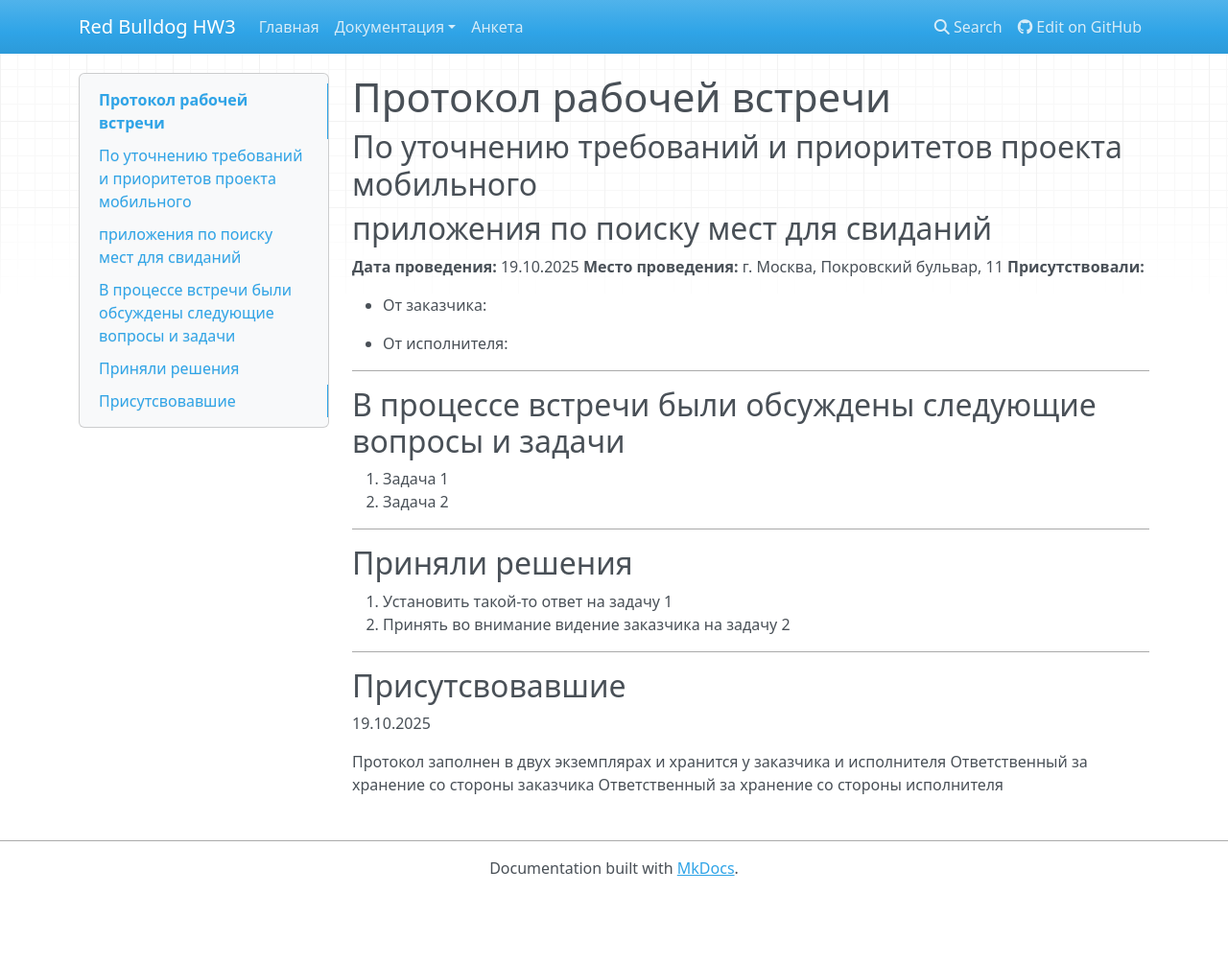
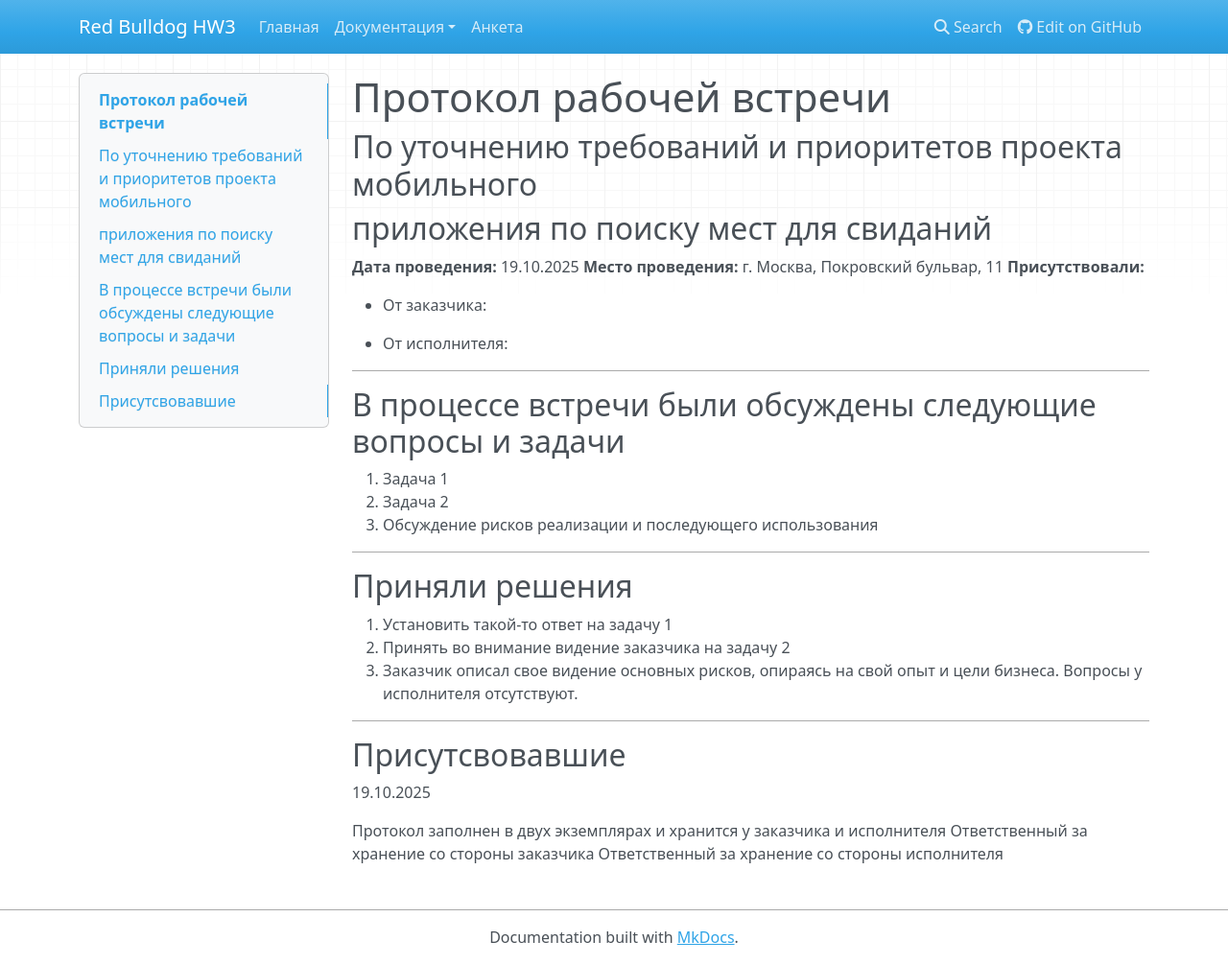
Before and after one commit to exectly7/hw3-groudyna, an MkDocs documentation site: the page built from files/content/interview-protocol.md, in a window 1280 px wide and 1005 px high. Shown: the whole window at 96% size. Built offline with MkDocs 1.6.1, drawn with Linux system fonts in a browser that asks for light colours; nearby versions of some CDN libraries.

Commit message:
new: interview preparation + commucation plan preparation

```diff
--- a/files/content/interview-protocol.md
+++ b/files/content/interview-protocol.md
@@ -18,6 +18,7 @@
 
 1. Задача 1
 2. Задача 2
+3. Обсуждение рисков реализации и последующего использования
 
 ---
 
@@ -25,6 +26,7 @@
 
 1. Установить такой-то ответ на задачу 1
 2. Принять во внимание видение заказчика на задачу 2
+3. Заказчик описал свое видение основных рисков, опираясь на свой опыт и цели бизнеса. Вопросы у исполнителя отсутствуют.
 
 ---
 
```
Also changed, not shown: files/content/communication-plan.md (+1 -1 lines), files/content/interview-questions.md (+2 -0 lines).
